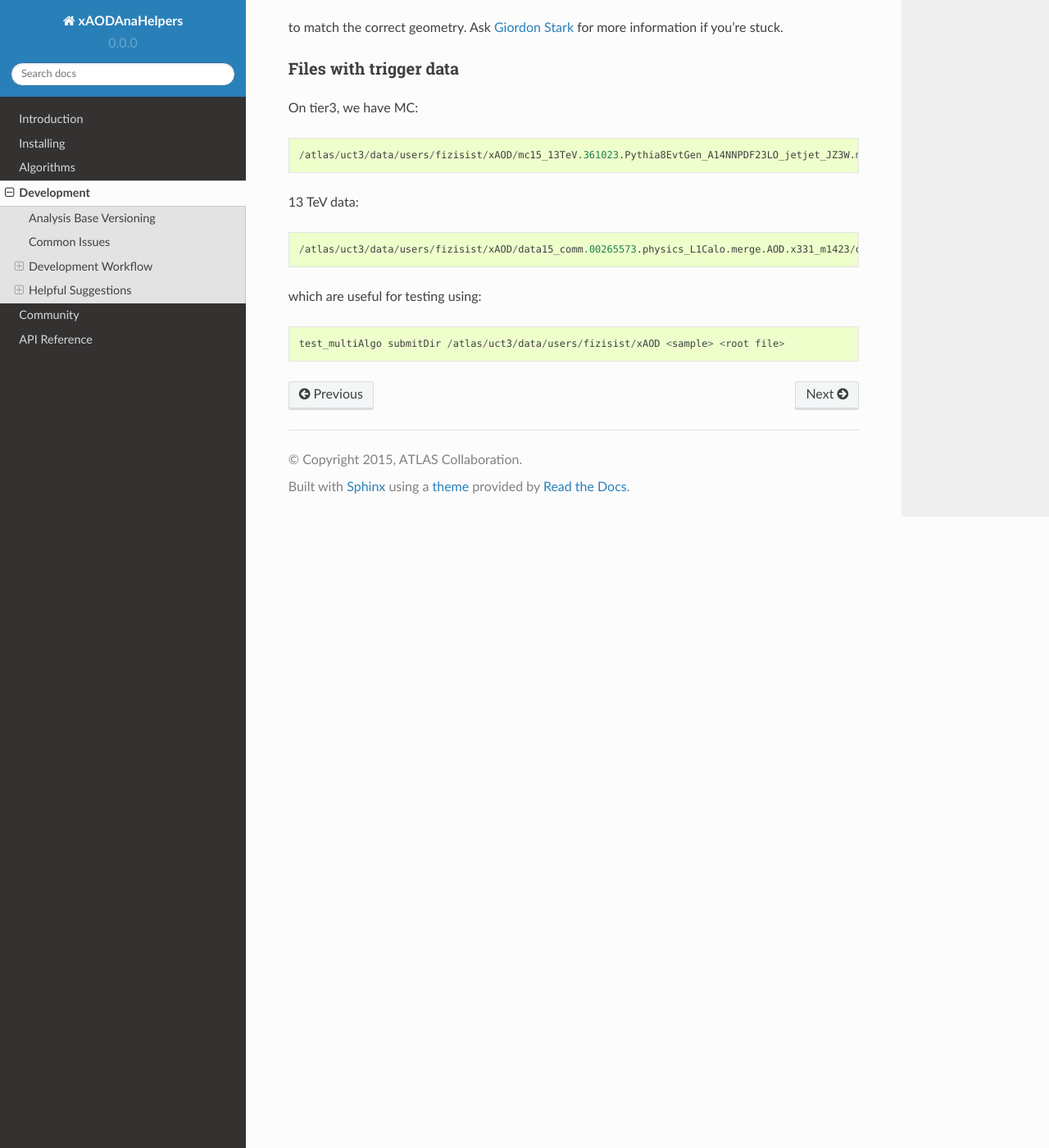
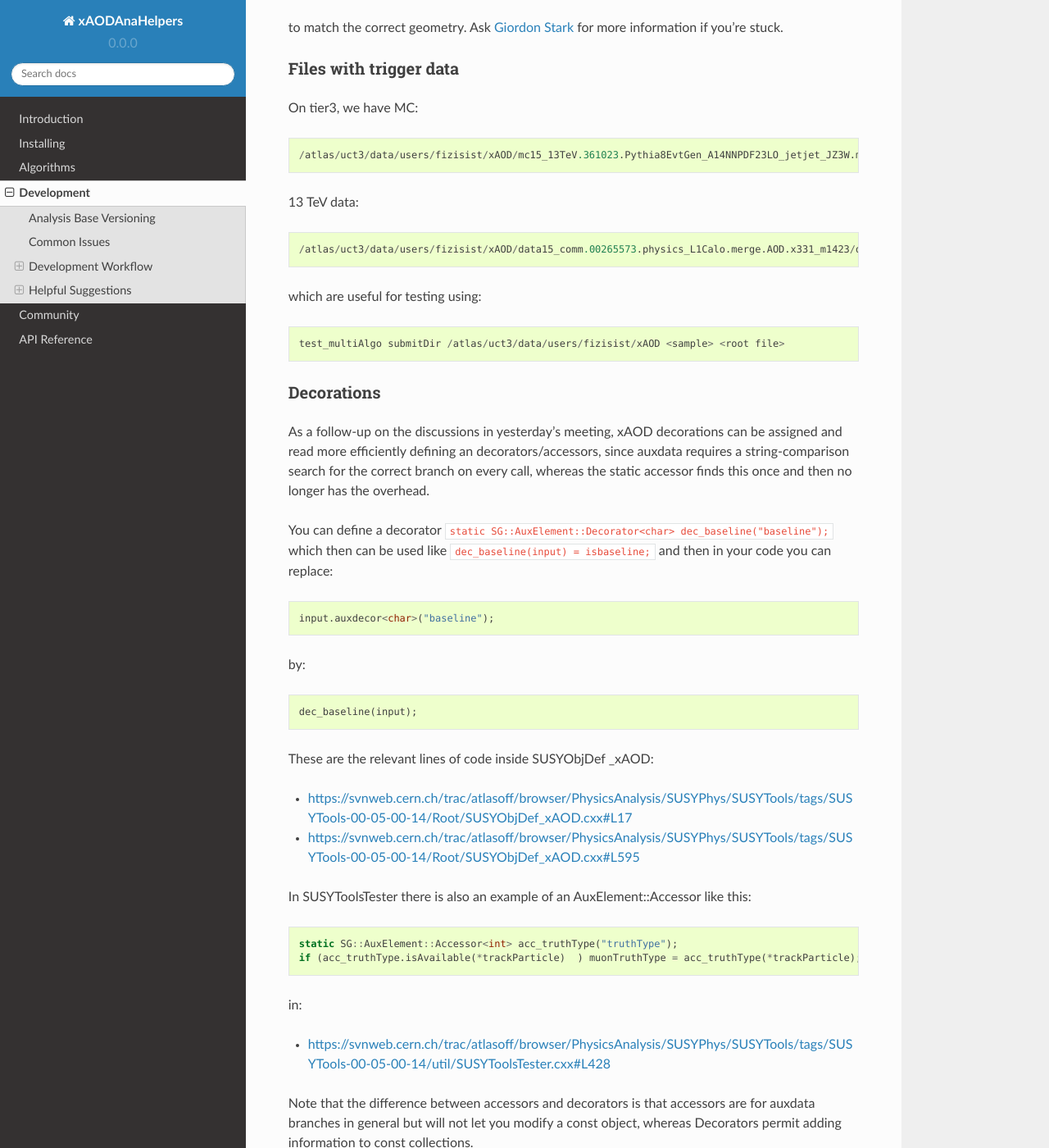
Before and after one commit to UCATLAS/xAODAnaHelpers, a Sphinx documentation site: the page built from docs/Development.rst, in a window 1280 px wide and 1400 px high, scrolled down 4514 px. Shown: the whole window at 82% size. Built offline with Sphinx 7.4.7 and the Read the Docs theme 2.0.0, drawn with Linux system fonts in a browser that asks for light colours; some of the changed text lies outside the part shown.

Commit message:
Add Optimizations from wiki

```diff
--- a/docs/Development.rst
+++ b/docs/Development.rst
@@ -194,3 +194,47 @@ On tier3, we have MC::
 which are useful for testing using::
 
     test_multiAlgo submitDir /atlas/uct3/data/users/fizisist/xAOD <sample> <root file>
+
+
+Decorations
+~~~~~~~~~~~
+
+As a follow-up on the discussions in yesterday's meeting, xAOD decorations can be assigned and read more efficiently defining an decorators/accessors, since auxdata requires a string-comparison search for the correct branch on every call, whereas the static accessor finds this once and then no longer has the overhead.
+
+You can define a decorator ``static SG::AuxElement::Decorator<char> dec_baseline("baseline");`` which then can be used like ``dec_baseline(input) = isbaseline;`` and then in your code you can replace::
+
+    input.auxdecor<char>("baseline");
+
+by::
+
+    dec_baseline(input);
+
+These are the relevant lines of code inside SUSYObjDef \_xAOD:
+
+-  https://svnweb.cern.ch/trac/atlasoff/browser/PhysicsAnalysis/SUSYPhys/SUSYTools/tags/SUSYTools-00-05-00-14/Root/SUSYObjDef\_xAOD.cxx#L17
+-  https://svnweb.cern.ch/trac/atlasoff/browser/PhysicsAnalysis/SUSYPhys/SUSYTools/tags/SUSYTools-00-05-00-14/Root/SUSYObjDef\_xAOD.cxx#L595
+
+In SUSYToolsTester there is also an example of an AuxElement::Accessor like this::
+
+    static SG::AuxElement::Accessor<int> acc_truthType("truthType");
+    if (acc_truthType.isAvailable(*trackParticle)  ) muonTruthType = acc_truthType(*trackParticle);
+
+in:
+
+-  https://svnweb.cern.ch/trac/atlasoff/browser/PhysicsAnalysis/SUSYPhys/SUSYTools/tags/SUSYTools-00-05-00-14/util/SUSYToolsTester.cxx#L428
+
+Note that the difference between accessors and decorators is that accessors are for auxdata branches in general but will not let you modify a const object, whereas Decorators permit adding information to const collections.
+
+TString versus std::string
+~~~~~~~~~~~~~~~~~~~~~~~~~~
+
+I've noticed that TString slows us down a little bit, so try to use std::string where possible. Code changes and equivalencies look like::
+
+    m_inContainerName.IsNull()
+    m_inContainerName.empty()
+
+    m_event->retrieve(jets, m_inContainerName.Data());
+    m_event->retrieve(jets, m_inContainerName);
+
+    Info("%s", m_inContainerName.Data());
+    Info("%s", m_inContainerName.c_str());
```
